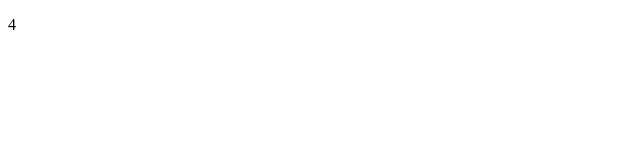
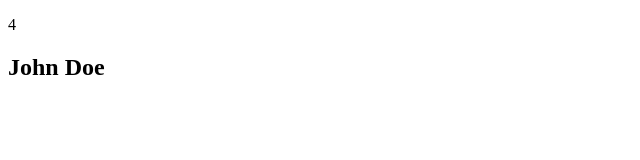
Before and after one commit to Daniel4000-dev/react-demos, a React (Vite) app: page / in a window 1280 px wide. Shown: the top 160 px of the page, without its empty margins (0-640 px from the left). Built offline with nearby package versions, Linux system fonts and the light colour scheme.

Commit message:
create components for carring out expressions

```diff
--- a/src/App.jsx
+++ b/src/App.jsx
@@ -1,7 +1,11 @@
 function App () {
+  const myName = "John Doe";
+
   return (
    <section id="section">
     <p>{2 + 2}</p>
+
+    <h1>{myName}</h1>
    </section>
   )
 }
```
